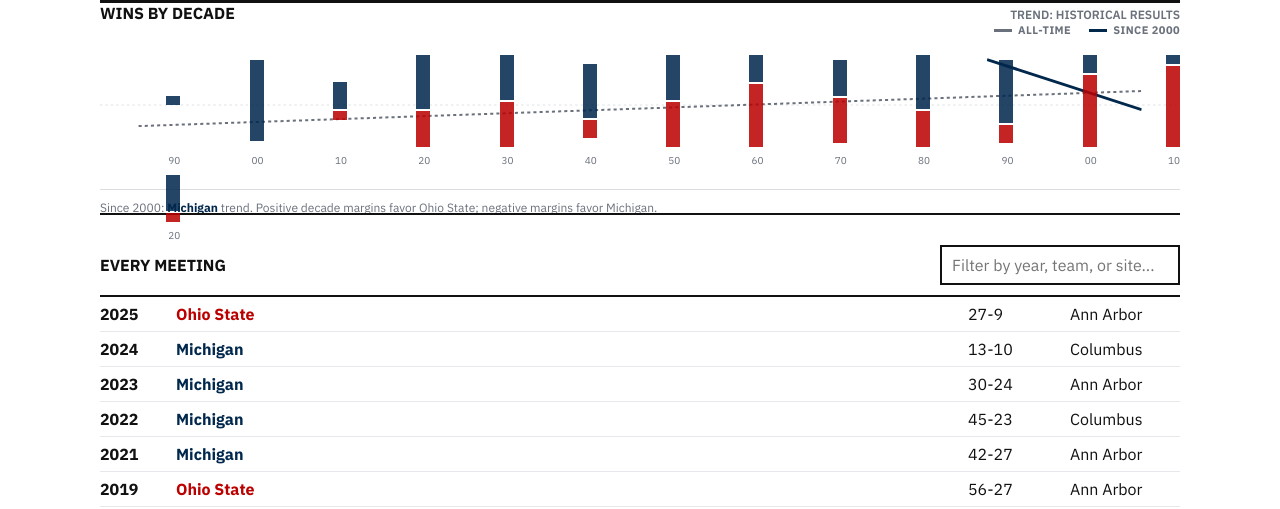
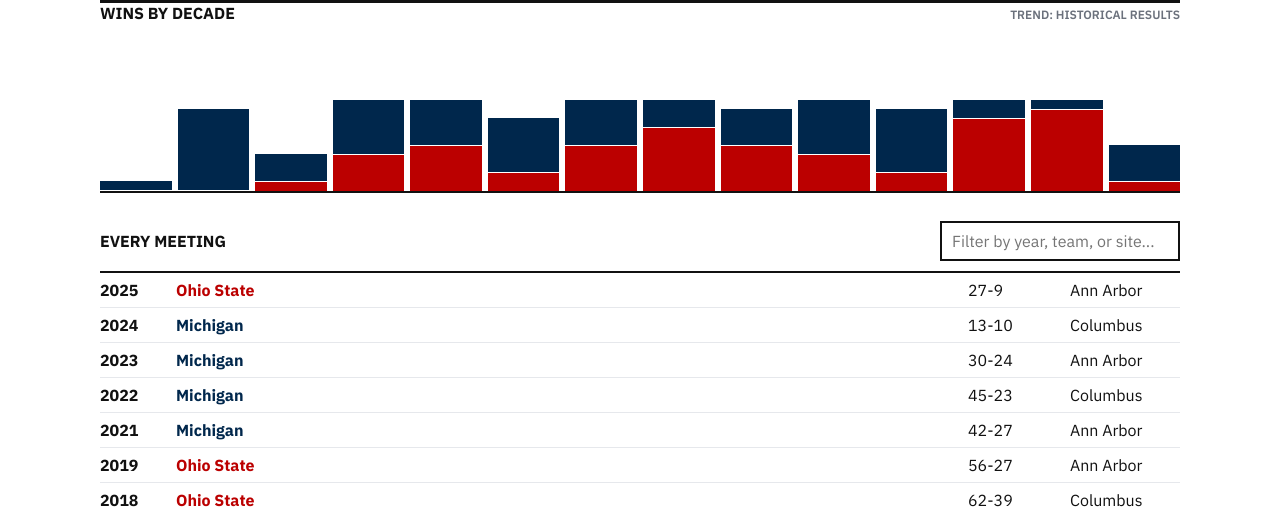
Before and after one commit to jschairb/how-many-days-since, an Astro site: page /record in a window 1280 px wide. Shown: the part 300-809 px from the top of the page. Built offline with nearby package versions, Linux system fonts and the light colour scheme; Astro itself is replaced by a stand-in of ours.

Commit message:
fix: restore decade bar chart
Replace the trend-line graph with the prior grouped decade bars and add the stitched rivalry favicon.

```diff
--- a/src/components/SiteShell.astro
+++ b/src/components/SiteShell.astro
@@ -13,6 +13,7 @@ const nav = [{ href: '/', label: 'THE COUNT', id: 'count' }, { href: '/record',
   <head>
     <meta charset="utf-8" />
     <meta name="viewport" content="width=device-width, initial-scale=1" />
+    <link rel="icon" href="/favicon.svg?v=2" type="image/svg+xml" />
     <title>{title}</title>
     <meta name="description" content={description} />
     <link rel="canonical" href={canonical} />
--- a/src/lib/record-trend.ts
+++ /dev/null
@@ -1,44 +0,0 @@
-export interface TrendPoint {
-  year: number;
-  /** Ohio State wins minus Michigan wins for the period. */
-  margin: number;
-}
-
-export interface Trend {
-  slope: number;
-  intercept: number;
-  start: number;
-  end: number;
-  direction: 'Michigan' | 'Ohio State' | 'Even';
-}
-
-/**
- * Fits a least-squares line to decade margins. Positive values favour Ohio
- * State; negative values favour Michigan.
- */
-export function calculateTrend(points: TrendPoint[]): Trend {
-  if (points.length === 0) {
-    return { slope: 0, intercept: 0, start: 0, end: 0, direction: 'Even' };
-  }
-
-  const count = points.length;
-  const meanX = points.reduce((sum, point) => sum + point.year, 0) / count;
-  const meanY = points.reduce((sum, point) => sum + point.margin, 0) / count;
-  const variance = points.reduce((sum, point) => sum + (point.year - meanX) ** 2, 0);
-  const covariance = points.reduce(
-    (sum, point) => sum + (point.year - meanX) * (point.margin - meanY),
-    0
-  );
-  const slope = variance === 0 ? 0 : covariance / variance;
-  const intercept = meanY - slope * meanX;
-  const start = intercept + slope * points[0].year;
-  const end = intercept + slope * points.at(-1)!.year;
-
-  return {
-    slope,
-    intercept,
-    start,
-    end,
-    direction: slope > 0 ? 'Ohio State' : slope < 0 ? 'Michigan' : 'Even',
-  };
-}
--- a/src/pages/mo-carmen.astro
+++ b/src/pages/mo-carmen.astro
@@ -31,7 +31,7 @@ const gaMeasurementId = import.meta.env.GA_MEASUREMENT_ID;
     <meta property="twitter:description" content={description} />
     <meta property="twitter:image" content={ogImage} />
 
-    <link rel="icon" type="image/svg+xml" href="/favicon.svg" />
+    <link rel="icon" type="image/svg+xml" href="/favicon.svg?v=2" />
     <link rel="stylesheet" href="/reset.css?v=3" />
     <link rel="stylesheet" href="/style.css?v=3" />
 
--- a/src/pages/record.astro
+++ b/src/pages/record.astro
@@ -1,7 +1,6 @@
 ---
 import SiteShell from '../components/SiteShell.astro';
 import games from '../data/rivalry-games.json';
-import { calculateTrend } from '../lib/record-trend';
 
 const totals = games.reduce(
   (value, game) => ({
@@ -11,33 +10,7 @@ const totals = games.reduce(
   }),
   { michigan: 0, ohioState: 0, ties: 0 }
 );
-const decades = Object.entries(
-  games.reduce<Record<string, { michigan: number; ohioState: number }>>((value, game) => {
-    const decade = `${Math.floor(game.year / 10) * 10}`;
-    value[decade] ??= { michigan: 0, ohioState: 0 };
-    if (game.winner === 'Michigan') value[decade].michigan++;
-    if (game.winner === 'Ohio State') value[decade].ohioState++;
-    return value;
-  }, {})
-)
-  .map(([year, wins]) => ({ year: Number(year), ...wins, margin: wins.ohioState - wins.michigan }))
-  .sort((a, b) => a.year - b.year);
-
-const allTimeTrend = calculateTrend(decades);
-const since2000 = decades.filter((decade) => decade.year >= 2000);
-const since2000Trend = calculateTrend(since2000);
-const chartHeight = 120;
-const chartWidth = decades.length * 100;
-const trendMargins = [
-  ...decades.map((decade) => decade.margin),
-  allTimeTrend.start,
-  allTimeTrend.end,
-  since2000Trend.start,
-  since2000Trend.end,
-];
-const yLimit = Math.max(1, ...trendMargins.map((margin) => Math.abs(margin)));
-const x = (year: number) => decades.findIndex((decade) => decade.year === year) * 100 + 50;
-const y = (margin: number) => chartHeight / 2 - (margin / yLimit) * (chartHeight / 2 - 10);
+const decades = Object.entries(games.reduce<Record<string, { michigan: number; ohioState: number }>>((value, game) => { const decade = `${Math.floor(game.year / 10) * 10}`; value[decade] ??= { michigan: 0, ohioState: 0 }; if (game.winner === 'Michigan') value[decade].michigan++; if (game.winner === 'Ohio State') value[decade].ohioState++; return value; }, {})).sort(([a], [b]) => Number(a) - Number(b));
 ---
 
 <SiteShell active="record" title="The Record | Ohio State vs Michigan" description="All 121 Ohio State-Michigan meetings from 1897 through 2025, with rivalry results by decade.">
@@ -50,21 +23,7 @@ const y = (margin: number) => chartHeight / 2 - (margin / yLimit) * (chartHeight
     </section>
     <section>
       <div class="section-title"><b>WINS BY DECADE</b><span>TREND: HISTORICAL RESULTS</span></div>
-      <div class="trend-key" aria-label="Trend line legend">
-        <span><i class="all-time"></i>ALL-TIME</span>
-        <span><i class:list={{ 'since-2000': true, mich: since2000Trend.direction === 'Michigan', osu: since2000Trend.direction === 'Ohio State' }}></i>SINCE 2000</span>
-      </div>
-      <div class="trend-chart">
-        <svg class="trend-lines" viewBox={`0 0 ${chartWidth} ${chartHeight}`} preserveAspectRatio="none" aria-label="Ohio State minus Michigan wins by decade trend lines" role="img">
-          <line class="zero" x1="0" x2={chartWidth} y1={y(0)} y2={y(0)} />
-          <line data-trend="all-time" class="all-time" x1={x(decades[0].year)} y1={y(allTimeTrend.start)} x2={x(decades.at(-1)!.year)} y2={y(allTimeTrend.end)} />
-          <line data-trend="since-2000" class:list={{ 'since-2000': true, mich: since2000Trend.direction === 'Michigan', osu: since2000Trend.direction === 'Ohio State' }} x1={x(since2000[0].year)} y1={y(since2000Trend.start)} x2={x(since2000.at(-1)!.year)} y2={y(since2000Trend.end)} />
-        </svg>
-        <div class="decades">
-          {decades.map((decade) => <div class="decade" title={`${decade.year}s: Michigan ${decade.michigan}, Ohio State ${decade.ohioState}`}><i class="m" style={`height:${decade.michigan * 9}px`}></i><i class="o" style={`height:${decade.ohioState * 9}px`}></i><small>{String(decade.year).slice(2)}</small></div>)}
-        </div>
-      </div>
-      <p class="trend-summary" data-trend-summary>Since 2000: <b class:list={{ mich: since2000Trend.direction === 'Michigan', osu: since2000Trend.direction === 'Ohio State' }}>{since2000Trend.direction}</b> trend. Positive decade margins favor Ohio State; negative margins favor Michigan.</p>
+      <div class="decades">{decades.map(([decade, wins]) => <div class="decade" title={`${decade}s: Michigan ${wins.michigan}, Ohio State ${wins.ohioState}`}><i class="m" style={`height:${wins.michigan * 9}px`}></i><i class="o" style={`height:${wins.ohioState * 9}px`}></i></div>)}</div>
     </section>
     <section>
       <div class="record-filter"><b>EVERY MEETING</b><input aria-label="Filter games" placeholder="Filter by year, team, or site..." data-filter /></div>
@@ -73,26 +32,3 @@ const y = (margin: number) => chartHeight / 2 - (margin / yLimit) * (chartHeight
   </section>
   <script>document.querySelector('[data-filter]')?.addEventListener('input', (event) => { const query = (event.currentTarget as HTMLInputElement).value.toLowerCase(); document.querySelectorAll<HTMLElement>('[data-game]').forEach((row) => row.hidden = !row.dataset.game!.includes(query)); });</script>
 </SiteShell>
-
-<style>
-  .trend-key { display:flex; gap:18px; justify-content:flex-end; margin:0 0 8px; color:#6b717c; font-size:11px; font-weight:700; letter-spacing:.04em; }
-  .trend-key span { display:flex; align-items:center; gap:6px; }
-  .trend-key i { display:block; width:18px; border-top:3px solid #6b717c; }
-  .trend-key i.since-2000.osu { border-color:#bb0000; }
-  .trend-key i.since-2000.mich { border-color:#00274c; }
-  .trend-chart { position:relative; height:145px; border-bottom:1px solid #d9dce1; }
-  .trend-lines { position:absolute; inset:0 0 25px; width:100%; height:120px; pointer-events:none; overflow:visible; }
-  .trend-lines .zero { stroke:#d9dce1; stroke-width:1; stroke-dasharray:3 4; }
-  .trend-lines .all-time { stroke:#6b717c; stroke-width:2; stroke-dasharray:4 4; }
-  .trend-lines .since-2000 { stroke-width:3; }
-  .trend-lines .since-2000.osu { stroke:#bb0000; }
-  .trend-lines .since-2000.mich { stroke:#00274c; }
-  .decades { position:absolute; inset:0 0 0; display:grid; grid-template-columns:repeat(13, 1fr); align-items:end; gap:3px; }
-  .decade { height:100%; display:flex; align-items:flex-end; justify-content:center; gap:2px; position:relative; padding-bottom:25px; }
-  .decade > i { width:min(14px, 36%); display:block; opacity:.86; }
-  .decade > i.m { background:#00274c; }
-  .decade > i.o { background:#bb0000; }
-  .decade small { position:absolute; bottom:5px; color:#6b717c; font-size:10px; }
-  .trend-summary { color:#6b717c; font-size:12px; margin:10px 0 30px; }
-  @media (max-width:640px) { .trend-key { justify-content:flex-start; } .trend-summary { line-height:1.45; } }
-</style>
```
Also changed, not shown: src/lib/__tests__/record-trend.test.ts (deleted, +0 -37 lines), tests/rivalry.spec.ts (+0 -8 lines), public/favicon.svg.
